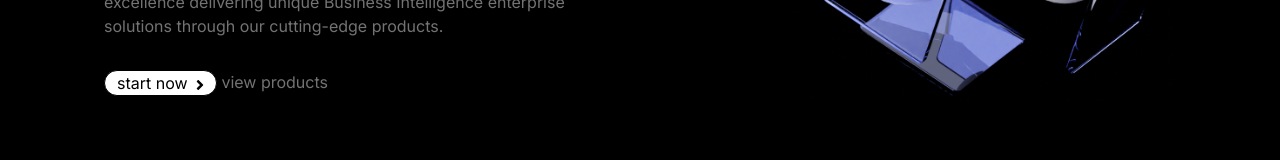
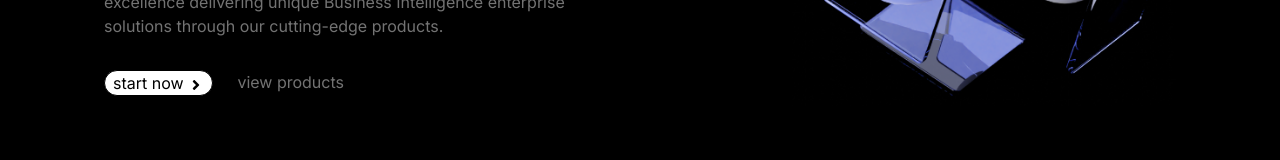
Before and after one commit to awabrh/Quant-Landing, a Next.js app: page / in a window 1280 px wide. Shown: the part 426-586 px from the top of the page. Built offline with nearby package versions, Linux system fonts and the light colour scheme.

Commit message:
padding fixes

```diff
--- a/components/Hero.tsx
+++ b/components/Hero.tsx
@@ -18,8 +18,8 @@ export default function Hero() {
           unique Business Intelligence enterprise solutions through our
           cutting-edge products.
         </p>
-        <div className="flex flex-row w-56 justify-between">
-          <a className="bg-white text-black px-3  min-w-fit pr-2 rounded-full hover:cursor-pointer border hover:text-white hover:bg-black hover:border-white transition-all border-black ">
+        <div className="flex flex-row w-60 justify-between">
+          <a className="bg-white text-black px-2  min-w-fit rounded-full hover:cursor-pointer border hover:text-white hover:bg-black hover:border-white transition-all border-black ">
             start now <FaAngleRight className="hover:visible inline-block" />
           </a>
           <a className="text-neutral-500 min-w-fit hover:text-white hover:cursor-pointer transition-all">
```
